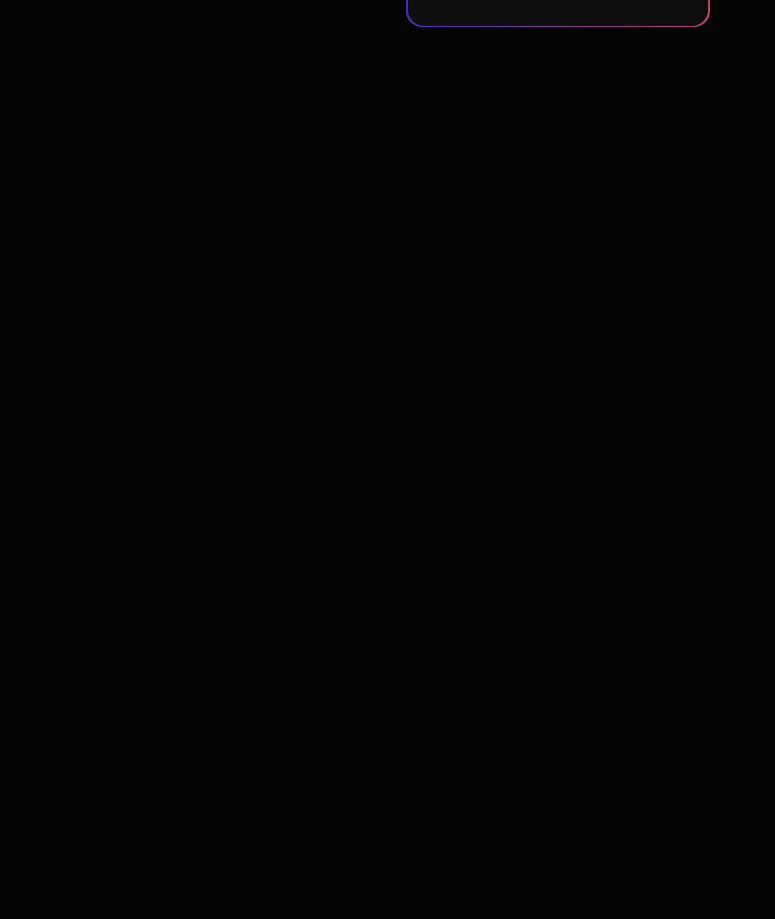
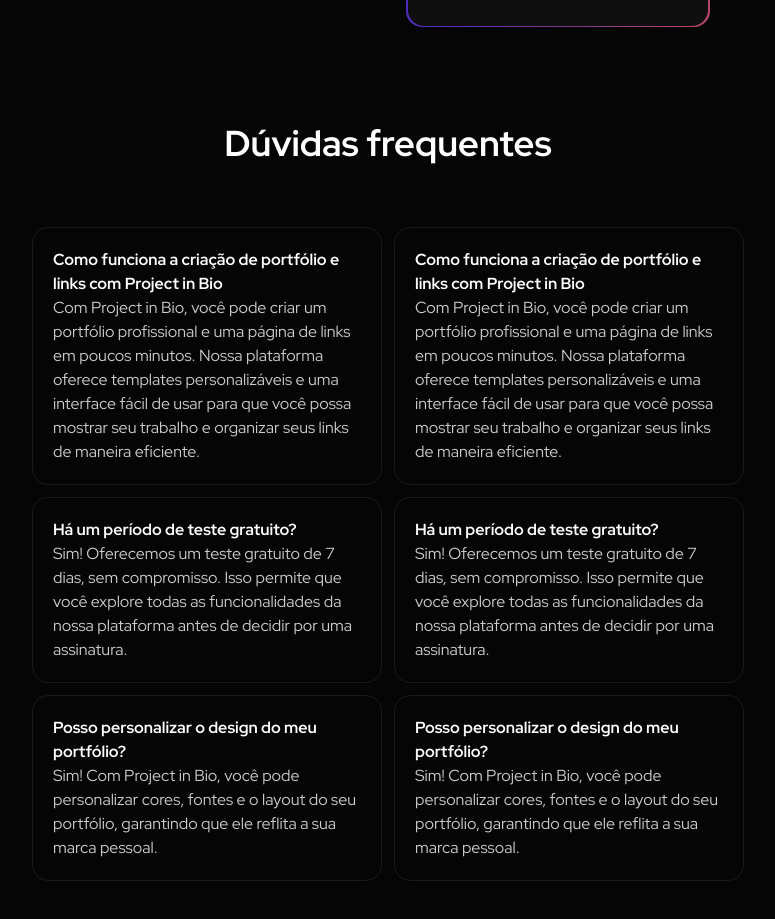
Before and after one commit to johneverton01/project-in-bio, a Next.js app: page / in a window 1280 px wide. Shown: the part 2160-3079 px from the top of the page, without its empty margins (252-1027 px from the left). Before the commit the page ends 2203 px from the top, so only its background shows below. Built offline with nearby package versions, Linux system fonts and the light colour scheme.

Commit message:
feat: Add Faq and FaqItem components to landing page

```diff
--- /dev/null
+++ b/src/app/components/landing-page/Faq.tsx
@@ -0,0 +1,61 @@
+import { FaqItem } from "./FaqItem";
+
+const faqItems = [
+  {
+    title: "Como funciona a criação de portfólio e links com Project in Bio",
+    description:
+      "Com Project in Bio, você pode criar um portfólio profissional e uma página de links em poucos minutos. Nossa plataforma oferece templates personalizáveis e uma interface fácil de usar para que você possa mostrar seu trabalho e organizar seus links de maneira eficiente.",
+  },
+  {
+    title: "Há um período de teste gratuito?",
+    description:
+      "Sim! Oferecemos um teste gratuito de 7 dias, sem compromisso. Isso permite que você explore todas as funcionalidades da nossa plataforma antes de decidir por uma assinatura.",
+  },
+  {
+    title: "Posso personalizar o design do meu portfólio?",
+    description:
+      "Sim! Com Project in Bio, você pode personalizar cores, fontes e o layout do seu portfólio, garantindo que ele reflita a sua marca pessoal.",
+  },
+  {
+    title: "Preciso de habilidades técnicas para usar a plataforma?",
+    description:
+      "Não! Nossa plataforma foi desenvolvida para ser simples e intuitiva, então não é necessário conhecimento técnico. Você pode criar e personalizar seu portfólio e links sem complicações.",
+  },
+  {
+    title: "O que acontece se eu cancelar minha assinatura?",
+    description:
+      "Você pode cancelar sua assinatura a qualquer momento. Seu portfólio e página de links ficarão disponíveis até o final do período pago, mas após isso, as funcionalidades premium serão desativadas.",
+  },
+  {
+    title: "Posso compartilhar meu portfólio em redes sociais?",
+    description:
+      "Sim! Você pode facilmente compartilhar seu portfólio e página de links em suas redes sociais através de um link personalizado.",
+  },
+];
+
+export function Faq() {
+  return (
+  <div className="my-20 flex flex-col items-center gap-16">
+    <h3 className="text-4xl font-bold text-white">Dúvidas frequentes</h3>
+    <div className="flex gap-3">
+      <div className="flex flex-col gap-3">
+        {faqItems.slice(0, Math.ceil(faqItems.length / 2)).map((item, index) => (
+          <FaqItem
+            key={index}
+            title={item.title}
+            description={item.description}
+          />
+        ))}
+      </div>
+      <div className="flex flex-col gap-3">
+        {faqItems.slice(0, Math.ceil(faqItems.length / 2)).map((item, index) => (
+          <FaqItem
+            key={index}
+            title={item.title}
+            description={item.description}
+          />
+        ))}
+      </div>
+    </div>
+  </div>
+)}
--- /dev/null
+++ b/src/app/components/landing-page/FaqItem.tsx
@@ -0,0 +1,12 @@
+interface FaqItemProps {
+  title: string;
+  description: string;
+}
+export function FaqItem({ title, description}: FaqItemProps) {
+  return (
+    <div className="w-[350px] h-min flex flex-col p-5 rounded-2xl border border-border-primary bg-background-primary">
+      <h4 className="font-bold text-white">{title}</h4>
+      <p className="text-content-body">{description}</p>
+    </div>
+  )
+}
--- a/src/app/page.tsx
+++ b/src/app/page.tsx
@@ -1,3 +1,4 @@
+import { Faq } from "./components/landing-page/Faq";
 import { Header } from "./components/landing-page/Header";
 import Hero from "./components/landing-page/Hero";
 import { Pricing } from "./components/landing-page/Princing";
@@ -11,8 +12,7 @@
 		<Hero />
 		<VideoExplanation />
 		<Pricing />
-		{/*
-		<Faq /> */}
+		<Faq />
 	</div>
 		</>
 );
```
